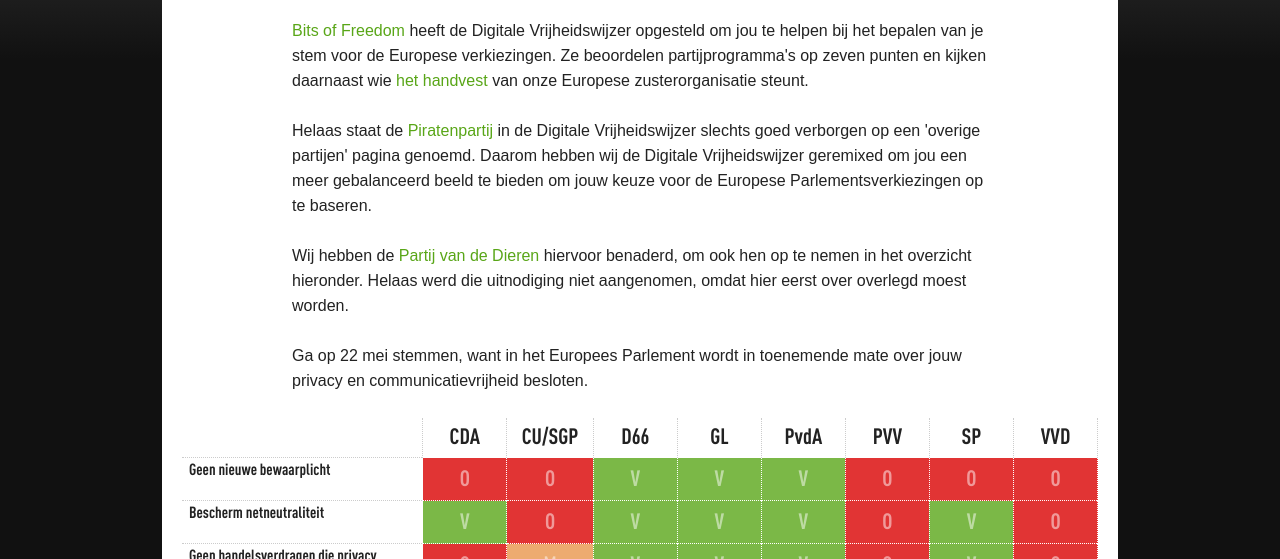
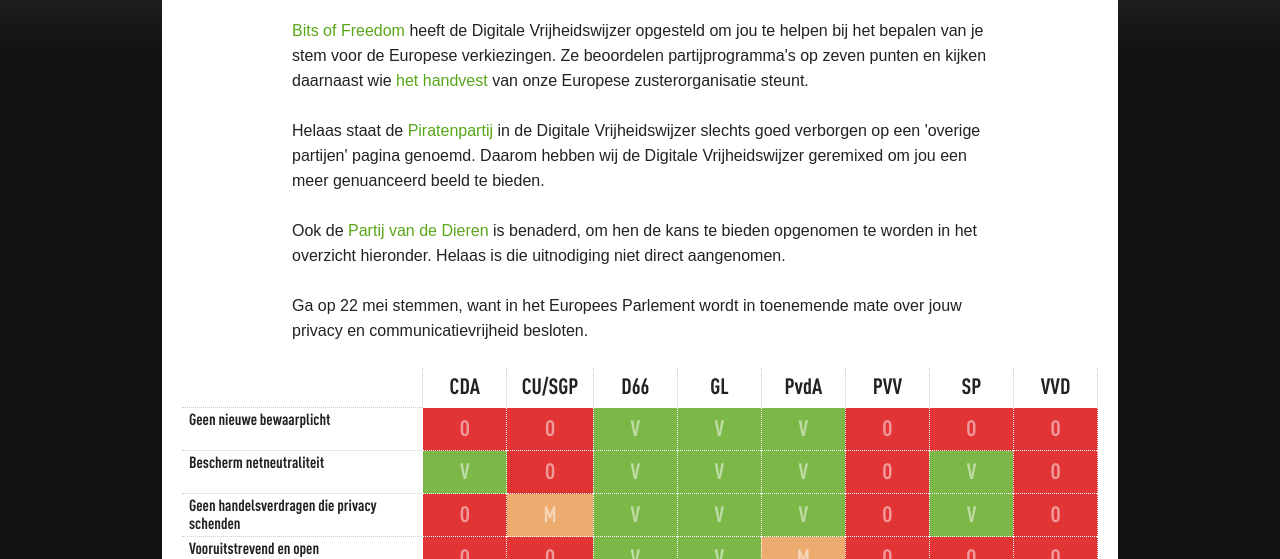
Before and after one commit to Piratenpartij/ep2014.ppnl.nl, a plain HTML site: page index.html in a window 1280 px wide. Shown: the part 241-800 px from the top of the page. Drawn offline with Linux system fonts and the light colour scheme; files whose address does not match are found by name.

Commit message:
Moar text edits

```diff
--- a/index.html
+++ b/index.html
@@ -27,9 +27,9 @@
   <div class="content clearfix" role="main">
     <p><a href="http://bof.nl/">Bits of Freedom</a> heeft de Digitale Vrijheidswijzer opgesteld om jou te helpen bij het bepalen van je stem voor de Europese verkiezingen. Ze beoordelen partijprogramma's op zeven punten en kijken daarnaast wie <a href="https://www.wepromise.eu/nl" target="_blank">het handvest</a> van onze Europese zusterorganisatie steunt.</p>
 
-    <p>Helaas staat de <a href="https://piratenpartij.nl">Piratenpartij</a> in de Digitale Vrijheidswijzer slechts goed verborgen op een 'overige partijen' pagina genoemd. Daarom hebben wij de Digitale Vrijheidswijzer geremixed om jou een meer gebalanceerd beeld te bieden om jouw keuze voor de Europese Parlementsverkiezingen op te baseren.</p>
+    <p>Helaas staat de <a href="https://piratenpartij.nl">Piratenpartij</a> in de Digitale Vrijheidswijzer slechts goed verborgen op een 'overige partijen' pagina genoemd. Daarom hebben wij de Digitale Vrijheidswijzer geremixed om jou een meer genuanceerd beeld te bieden.</p>
 
-    <p>Wij hebben de <a href="https://www.partijvoordedieren.nl" target="_blank">Partij van de Dieren</a> hiervoor benaderd, om ook hen op te nemen in het overzicht hieronder. Helaas werd die uitnodiging niet aangenomen, omdat hier eerst over overlegd moest worden.</p>
+    <p>Ook de <a href="https://www.partijvoordedieren.nl" target="_blank">Partij van de Dieren</a> is benaderd, om hen de kans te bieden opgenomen te worden in het overzicht hieronder. Helaas is die uitnodiging niet direct aangenomen.</p>
 
     <p>Ga op 22 mei stemmen, want in het Europees Parlement wordt in toenemende mate over jouw privacy en communicatievrijheid besloten.</p>
 
```
